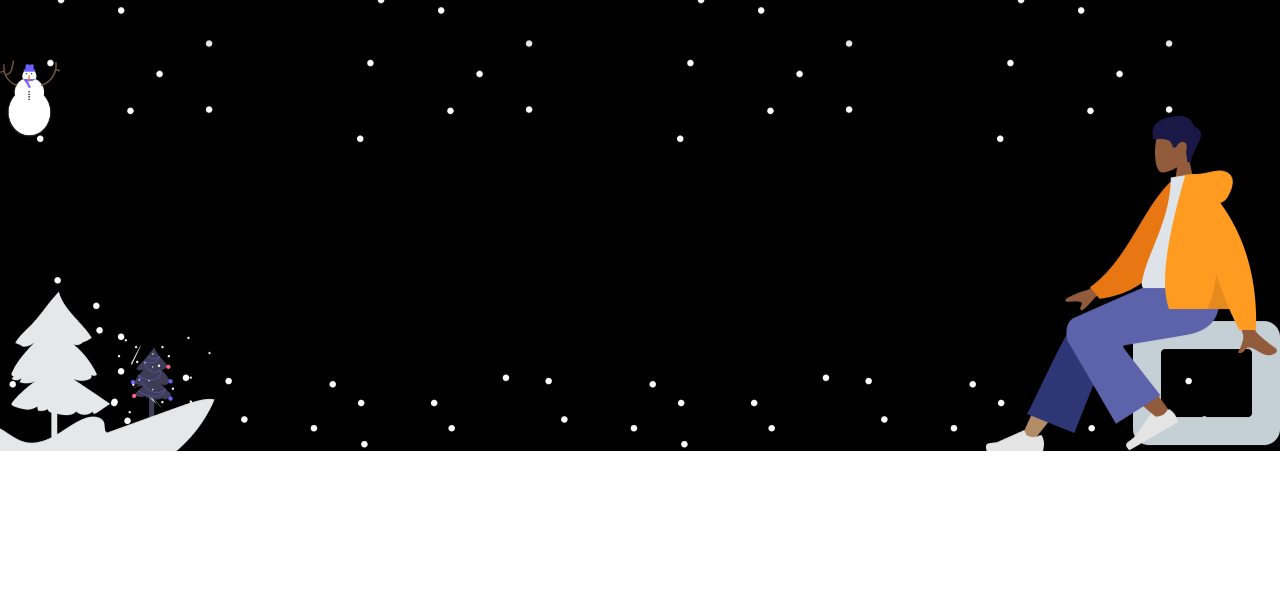
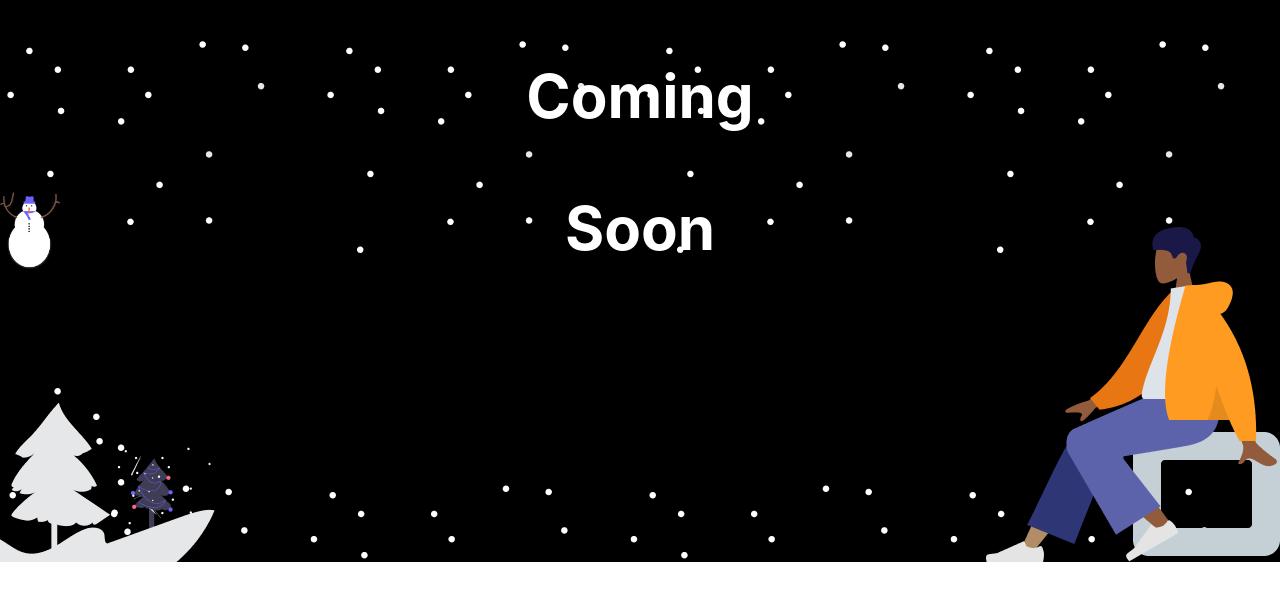
Before and after one commit to DevOlagboye/portfolio-coming-soon, a React (Create React App) app: page / in a window 1280 px wide. Shown: the top 600 px of the page. Built offline with nearby package versions, Linux system fonts and the light colour scheme.

Commit message:
Started styling the Comingsoon page

```diff
--- a/src/Components/ComingSoonPage/ComingSoonPage.jsx
+++ b/src/Components/ComingSoonPage/ComingSoonPage.jsx
@@ -5,9 +5,9 @@ import penGuin from "../../assets/peguin.png";
 const ComingSoonPage = () => {
   return (
     <div className="container">
-      <h3>Coming</h3>
+      <h3 className="text">Coming</h3>
       <img src={penGuin} alt="Penguin" />
-      <h3>Soon</h3>
+      <h3 className="text">Soon</h3>
     </div>
   );
 };
```
